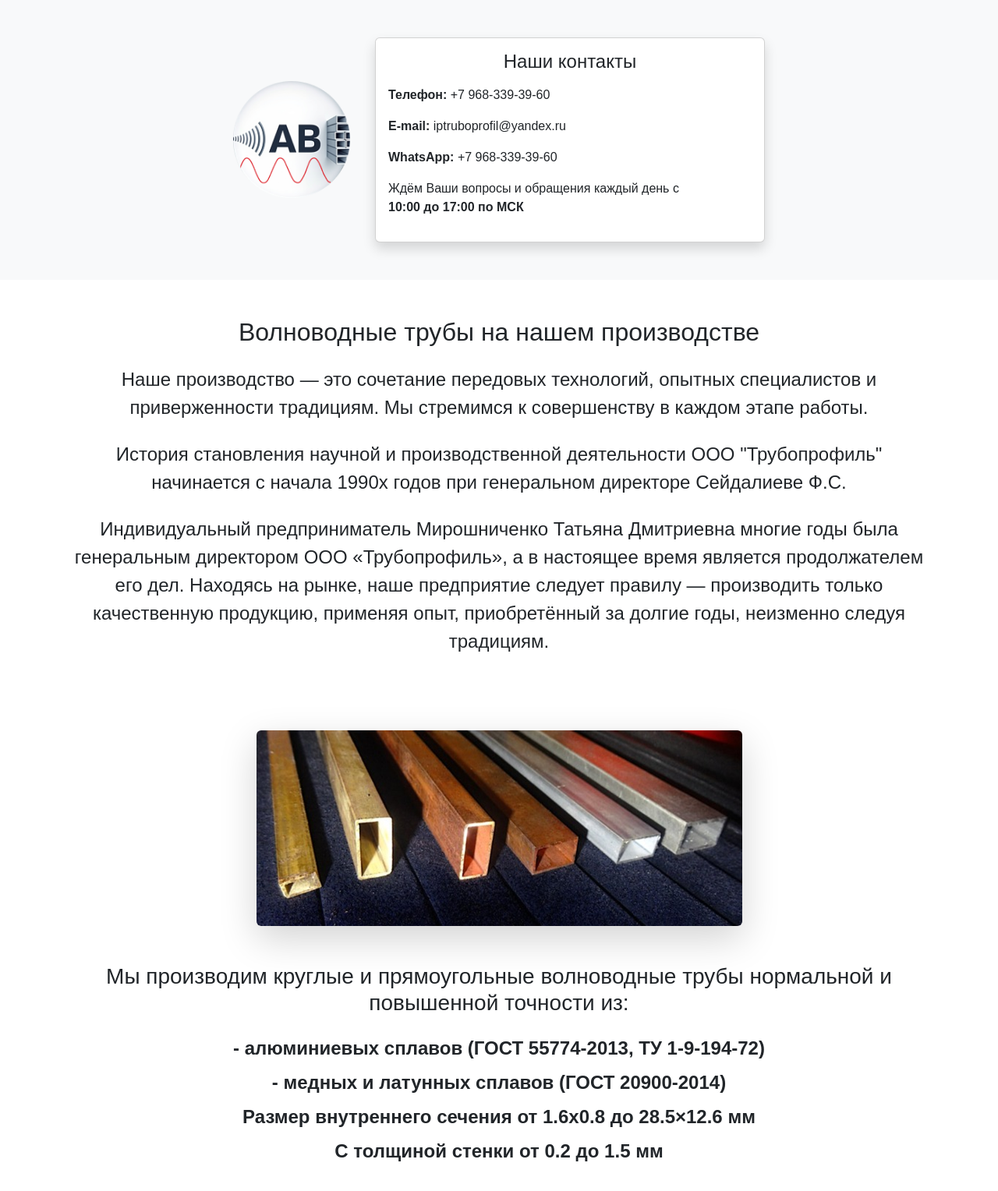
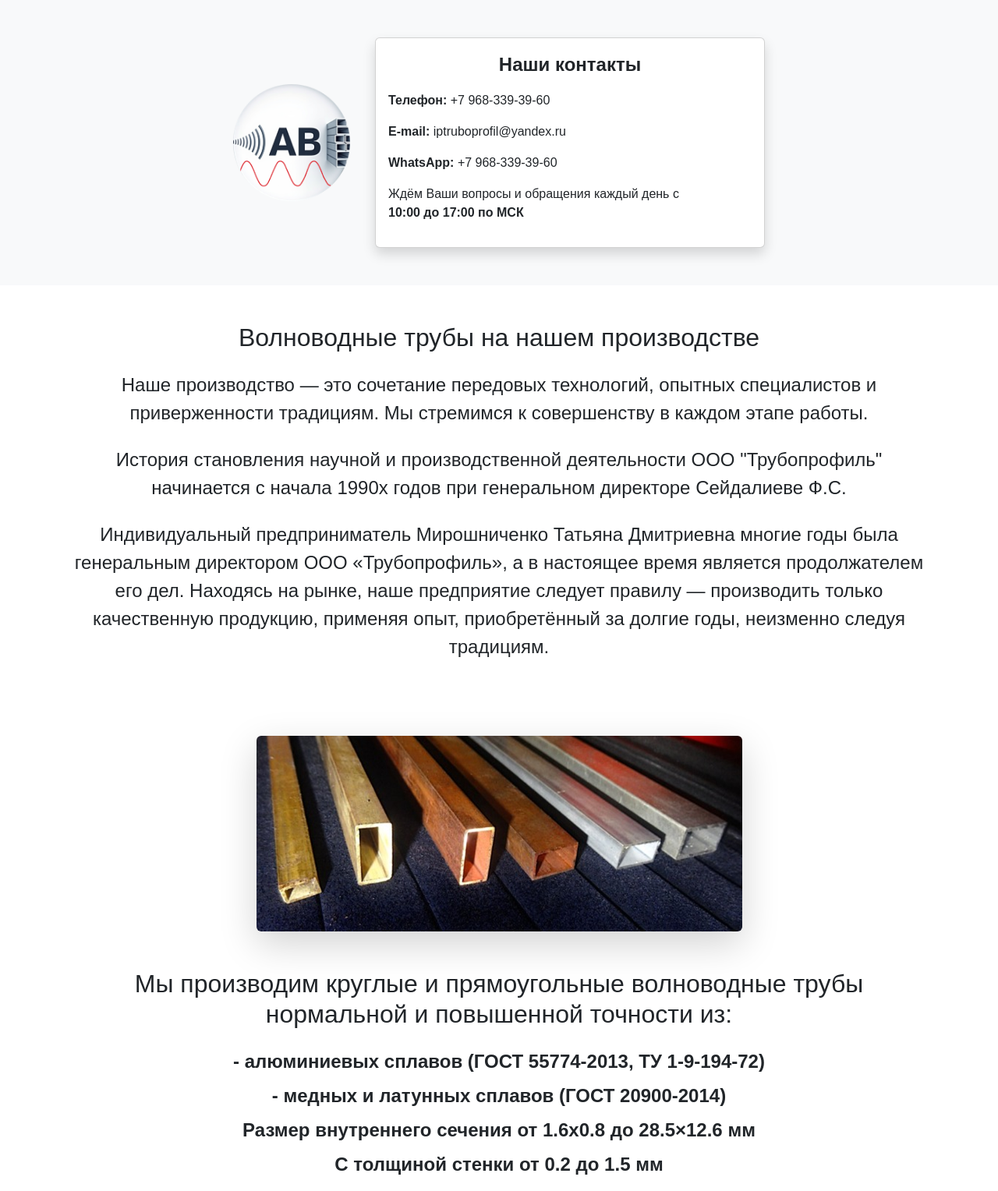
Before and after one commit to GloriusL/amplitudawave, a Flask app: page / in a window 1280 px wide. Shown: the part 283-1811 px from the top of the page at 78% size. Run offline with Flask 3, Linux system fonts and the light colour scheme.

Commit message:
Обновил html

```diff
--- a/templates/index.html
+++ b/templates/index.html
@@ -3,7 +3,7 @@
 <head>
   <meta charset="UTF-8" />
   <meta name="viewport" content="width=device-width, initial-scale=1.0" />
-  <meta name="description" content="Волноводные трубы повышенной точности от производителя. Изготовление по ГОСТ 20900-2014, медь, латунь, алюминиевые сплавы, труба волноводная. Купить волноводные трубы с гарантией качества и доставкой по России.">
+  <meta name="description" content="Волноводные трубы повышенной точности от производителя.ГОСТ 20900-2014, медь, латунь, алюминиевые сплавы, труба волноводная. Купить волноводные трубы с доставкой по России.">
   <meta name="keywords" content="Волноводные трубы повышенной точности, Волновод, Направляющий канал, Труба волноводная, Прямоугольный волновод, Алюминиевые волноводные трубы, Прямолинейный волновод, Трубка волноводная, Медные волноводные трубы, Волновод АМц, Волновод WR 51, Волновод прямой, Нагрузка волноводная, СВЧ сигнал, Излучатель, ГОСТ 20900-2014, WR, Радиочастота, Волноводный тракт">
   <meta name="author" content="АМПЛИТУДА ВОЛН">
   <link rel="icon" href="{{ url_for('static', filename='favicon.ico') }}" type="image/x-icon">
@@ -107,11 +107,11 @@
   <div class="container d-flex justify-content-center align-items-center" style="gap: 2rem; flex-wrap: nowrap;">
     <!-- Логотип слева -->
     <div style="flex: 0 0 auto; width: 150px; height: 150px;">
-      <img src="{{ url_for('static', filename='img/logo.png') }}" alt="Логотип" style="width: 150px; height: 150px; object-fit: contain;">
+      <img src="{{ url_for('static', filename='img/logo.png') }}" alt="Логотип компании АМПЛИТУДА ВОЛН — производитель волноводных труб" style="width: 150px; height: 150px; object-fit: contain;">
     </div>
     <!-- Контактный блок по центру -->
     <div class="card card-body text-start contact-text shadow" style="max-width: 500px; flex: 1 1 auto;">
-      <h4 class="mb-3 text-center">Наши контакты</h4>
+      <p class="mb-3 text-center fw-bold" style="font-size: 1.5rem;">Наши контакты</p>
       <p>Телефон: <span>+7 968-339-39-60</span></p>
       <p>E-mail: <span>iptruboprofil@yandex.ru</span></p>
       <p>WhatsApp: <span>+7 968-339-39-60</span></p>
@@ -139,35 +139,38 @@
 <!-- 🔹 Большая картинка -->
 <section class="py-4 text-center bg-white">
   <div class="container">
-    <img src="{{ url_for('static', filename='img/production3.png') }}" class="img-fluid shadow-lg rounded zoom-img" alt="Прямоугольные волноводные трубы">
+    <img src="{{ url_for('static', filename='img/production3.png') }}" class="img-fluid shadow-lg rounded zoom-img" alt="Волноводные трубы прямоугольные">
   </div>
 </section>
 
 <!-- 🔹 Продукция -->
 <section class="py-4 text-center">
   <div class="container">
-    <h3 class="mb-4">Мы производим круглые и прямоугольные волноводные трубы нормальной и повышенной точности из:</h3>
-    <p class="description-text mb-2"><strong>- алюминиевых сплавов (ГОСТ 55774-2013, ТУ 1-9-194-72)</strong></p>
-    <p class="description-text mb-2"><strong>- медных и латунных сплавов (ГОСТ 20900-2014)</strong></p>
+    <h2 class="mb-4">Мы производим круглые и прямоугольные волноводные трубы нормальной и повышенной точности из:</h2>
+    <p class="description-text mb-2">
+  <strong>
+    - <a href="https://amplitudavoln.ru/Volnovodnye-truby-iz-alyuminievyh-splavov/" style="color: inherit; text-decoration: none;">
+        алюминиевых сплавов (ГОСТ 55774-2013, ТУ 1-9-194-72)
+      </a>
+  </strong>
+</p>
+<p class="description-text mb-2">
+  <strong>
+    - <a href="https://amplitudavoln.ru/volnovodnye-truby-med-latun/" style="color: inherit; text-decoration: none;">
+        медных и латунных сплавов (ГОСТ 20900-2014)
+      </a>
+  </strong>
+</p>
     <p class="description-text mb-2"><strong>Размер внутреннего сечения от 1.6х0.8 до 28.5×12.6 мм</strong></p>
     <p class="description-text mb-2"><strong>С толщиной стенки от 0.2 до 1.5 мм</strong></p>
   </div>
 </section>
 
-<!-- 🔹 Ключевые термины и направления -->
-<section class="py-4 text-center bg-white">
-  <div class="container">
-    <h2 class="mb-3">Ключевые направления</h2>
-    <p class="description-text mb-0" style="line-height: 1.6; max-width: 900px; margin: 0 auto;">
-      волноводные трубы повышенной и нормальной точности • волновод • направляющий канал • труба волноводная • прямоугольный волновод • круглый волновод • трубка волноводная • прокат волновода • волновод АМц • медная волноводная трубка • латунная волноводная труба • алюминиевая волноводная труба • волновод прямой • нагрузка волноводная • СВЧ сигнал • излучатель • радиочастота • волноводный тракт • ГОСТ 20900‑2014 • ТУ 1-9-194-72
-    </p>
-  </div>
-</section>
 
 <!-- 🔹 Таблица + Кнопка -->
 <section class="py-4 text-center bg-light">
   <div class="container">
-    <img src="{{ url_for('static', filename='img/tabl.png') }}" class="img-fluid rounded shadow zoom-img mb-4" alt="Размеры и характеристики волноводных труб в таблице" data-bs-toggle="modal" data-bs-target="#imageModal">
+    <img src="{{ url_for('static', filename='img/tabl.png') }}" class="img-fluid rounded shadow zoom-img mb-4" alt="Таблица размеров волноводных труб" data-bs-toggle="modal" data-bs-target="#imageModal">
     <div class="text-center">
       <button id="showFormBtn" class="btn btn-success mt-3">Оставить заявку</button>
     </div>
@@ -177,6 +180,7 @@
 <!-- 🔹 Применение волноводов -->
 <section class="py-4 text-center">
   <div class="container">
+    <h2 class="mb-3">Применение волноводных труб</h2>
     <p class="description-text mb-2">
       Волноводные трубы применяются в составе СВЧ-трактов, облучателей, антенн и радиочастотных устройств.
     </p>
@@ -212,14 +216,15 @@
 <!-- 🔹 Картинки производства -->
 <section class="py-5 text-center bg-light">
   <div class="container d-flex justify-content-center align-items-center gap-4 flex-wrap">
-    <img src="{{ url_for('static', filename='img/production1.png') }}" class="img-fluid rounded zoom-img" alt="Процесс изготовления волноводных труб на производстве" style="max-width: 70%;">
-    <img src="{{ url_for('static', filename='img/production2.png') }}" class="img-fluid rounded zoom-img" alt="Готовые волноводные трубы" style="max-width: 70%;">
+    <img src="{{ url_for('static', filename='img/production1.png') }}" class="img-fluid rounded zoom-img" alt="Волноводные трубы повышенной точности" style="max-width: 70%;">
+    <img src="{{ url_for('static', filename='img/production2.png') }}" class="img-fluid rounded zoom-img" alt="Готовые волноводные трубы на производстве" style="max-width: 70%;">
   </div>
 </section>
 
 <!-- 🔹 Описание применения волноводов -->
 <section class="py-4 text-center">
   <div class="container">
+    <h2 class="mb-4">Расширенное применение волноводных труб</h2>
     <p class="description-text mb-3">
       Волноводы широко используются в радиолокационных системах (в том числе для обнаружения БПЛА и малогабаритных объектов), телекоммуникационном оборудовании, РЭБ-системах, антеннах, излучателях и нагрузках. Благодаря высокой точности изготовления и низким потерям, волноводные тракты обеспечивают стабильную передачу СВЧ сигнала даже в сложных условиях помех.
     </p>
@@ -232,6 +237,15 @@
   </div>
 </section>
 
+<!-- 🔹 Ключевые термины и направления -->
+<section class="py-4 text-center">
+  <div class="container">
+    <h2 class="mb-3">Ключевые направления</h2>
+    <h3 class="description-text mb-0" style="line-height: 1.6; font-size: 1.6rem; font-weight: normal; max-width: 900px; margin: 0 auto;">
+      волноводные трубы повышенной и нормальной точности • волновод • направляющий канал • труба волноводная • прямоугольный волновод • круглый волновод • трубка волноводная • прокат волновода • волновод АМц • медная волноводная трубка • латунная волноводная труба • алюминиевая волноводная труба • волновод прямой • нагрузка волноводная • СВЧ‑сигнал • излучатель • радиочастота • волноводный тракт • ГОСТ 20900‑2014 • ТУ 1‑9‑194‑72
+    </h3>
+  </div>
+</section>
 
 <!-- Футер -->
 <footer class="text-white text-center py-3 mt-auto">
```
